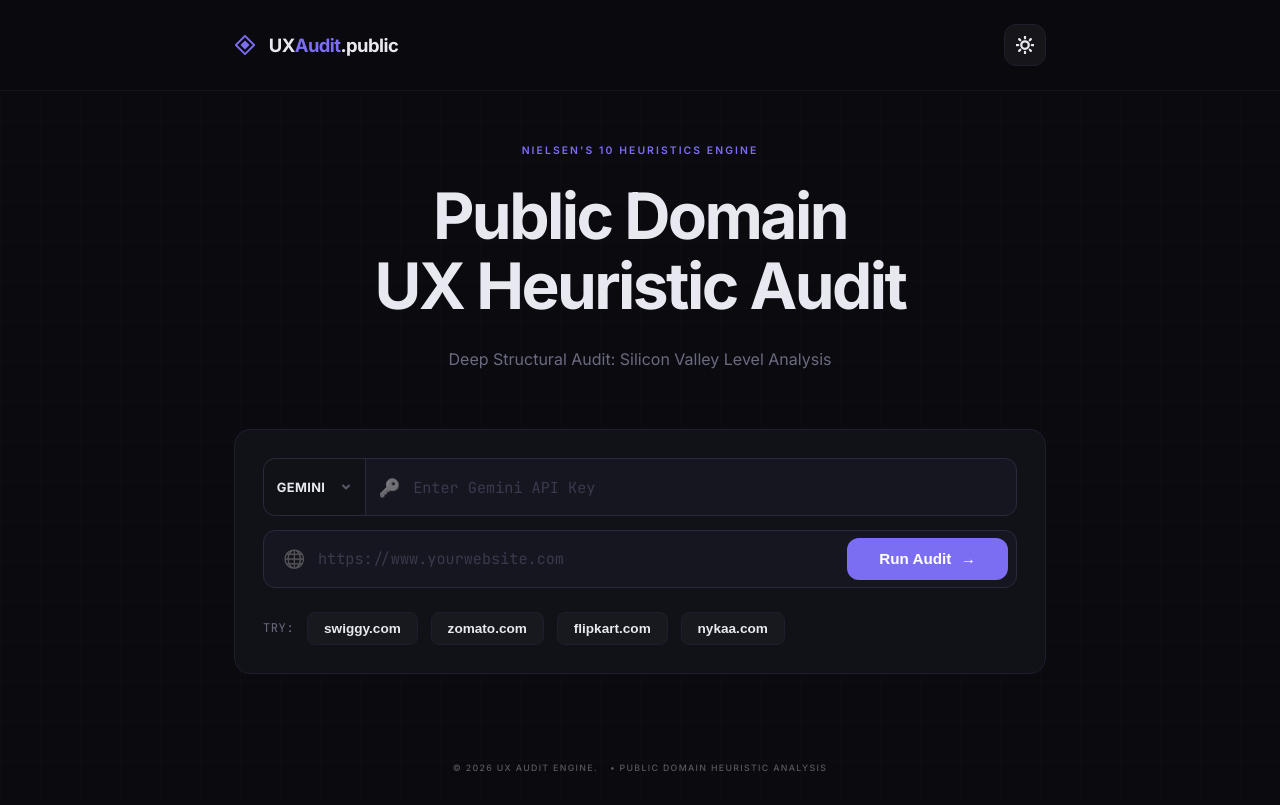
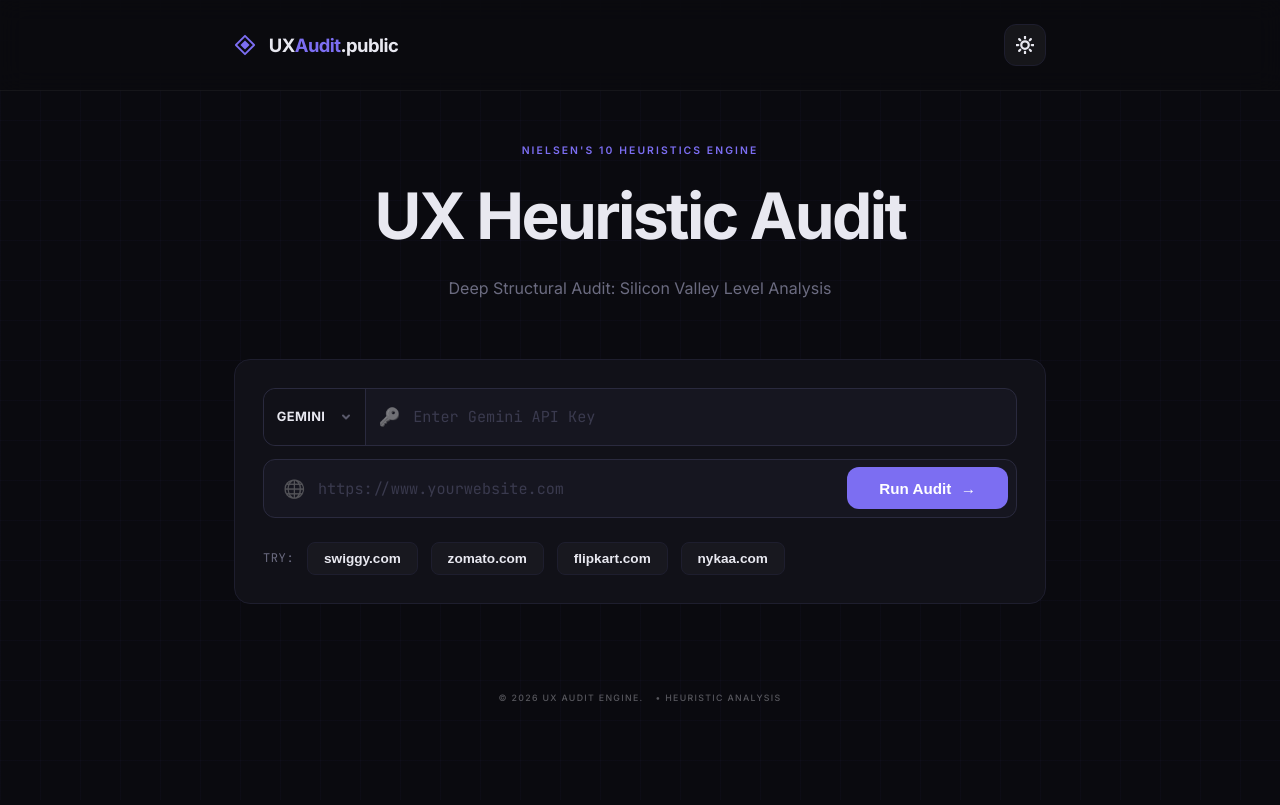
Before and after one commit to grenitin/UXAuditAi, a Flask app: page / in a window 1280 px wide. After the commit the page ends 761 px from the top, so only its background shows below. Run offline with Flask 3, Linux system fonts and the light colour scheme.

Commit message:
✨ Brand Refinement: Removed 'Public Domain' prefix for a cleaner UX Heuristic Audit identity

```diff
--- a/templates/index.html
+++ b/templates/index.html
@@ -3,7 +3,7 @@
 <head>
   <meta charset="UTF-8" />
   <meta name="viewport" content="width=device-width, initial-scale=1.0"/>
-  <title>UX Audit Engine — Public Domain Heuristic Evaluator</title>
+  <title>UX Audit Engine — Heuristic Evaluator</title>
   <meta name="description" content="AI-Powered UX Heuristic Audit. Deep structural analysis based on Nielsen's 10 Heuristics. Professional-grade insights for senior designers and product teams.">
 
   <!-- Social Media Previews (OpenGraph) -->
@@ -55,7 +55,7 @@
     <!-- Hero -->
     <section class="hero">
       <p class="hero-label">NIELSEN'S 10 HEURISTICS ENGINE</p>
-      <h1 class="hero-title">Public Domain<br/>UX Heuristic Audit</h1>
+      <h1 class="hero-title">UX Heuristic Audit</h1>
       <p class="hero-sub"><span>Deep Structural Audit:</span> <span>Silicon Valley Level Analysis</span></p>
     </section>
 
@@ -350,7 +350,7 @@
 
     <footer class="main-footer">
       <div class="footer-badge">
-        <span class="badge">© 2026 UX AUDIT ENGINE. <span class="footer-extra">• PUBLIC DOMAIN HEURISTIC ANALYSIS</span></span>
+        <span class="badge">© 2026 UX AUDIT ENGINE. <span class="footer-extra">• HEURISTIC ANALYSIS</span></span>
       </div>
     </footer>
 
```
